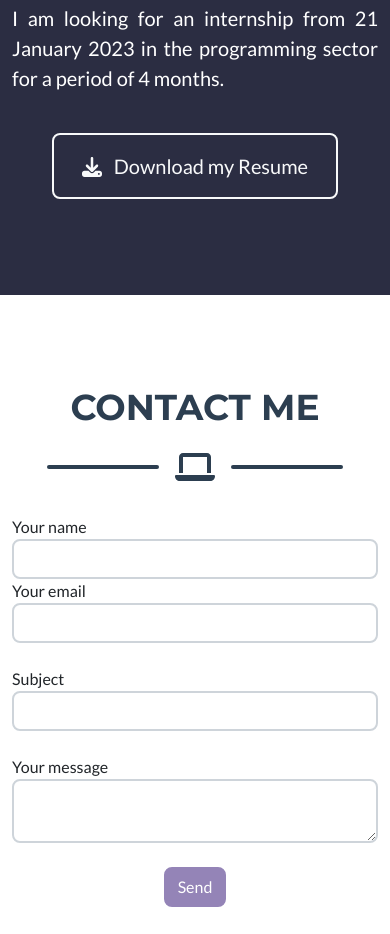
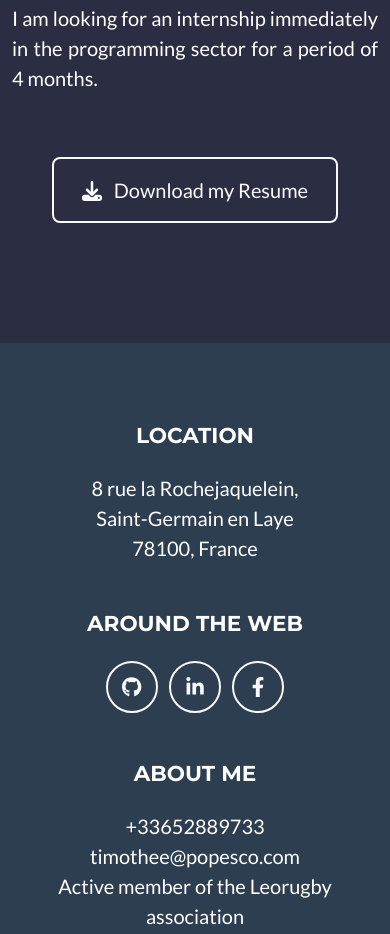
Before and after one commit to TimotheePopescoDev/timotheepopescodev.github.io, a plain HTML site: page index.html in a window 390 px wide. Shown: the part 3931-4865 px from the top of the page. Drawn offline with nearby package versions, Linux system fonts and the light colour scheme.

Commit message:
maj cv et enlevement contact car non fonctionnel pour mars

```diff
--- a/index.html
+++ b/index.html
@@ -1,15 +1,6 @@
 <!DOCTYPE html>
 <html lang="en">
     <head>
-        <!-- Google tag (gtag.js) -->
-        <script async src="https://www.googletagmanager.com/gtag/js?id=G-CQ0HV9LJN9"></script>
-        <script>
-          window.dataLayer = window.dataLayer || [];
-          function gtag(){dataLayer.push(arguments);}
-          gtag('js', new Date());
-
-          gtag('config', 'G-CQ0HV9LJN9');
-        </script>
 
         <meta charset="utf-8" />
         <meta name="viewport" content="width=device-width, initial-scale=1, shrink-to-fit=no" />
@@ -40,7 +31,6 @@
                         <li class="nav-item mx-0 mx-lg-1"><a class="nav-link py-3 px-0 px-lg-3 rounded" href="#portfolio">Portfolio</a></li>
                         <li class="nav-item mx-0 mx-lg-1"><a class="nav-link py-3 px-0 px-lg-3 rounded" href="#competences">Competences</a></li>
                         <li class="nav-item mx-0 mx-lg-1"><a class="nav-link py-3 px-0 px-lg-3 rounded" href="#about">About</a></li>
-                        <li class="nav-item mx-0 mx-lg-1"><a class="nav-link py-3 px-0 px-lg-3 rounded" href="#contact">Contact</a></li>
                     </ul>
                 </div>
             </div>
@@ -251,13 +241,14 @@
                 </div>
                 <!-- About Section Content-->
                 <div class="text-infos row">
-                    <div class="col-lg-4 ms-auto"><p class="lead">Currently a 3rd year student at IIM (on exchange in Ireland at Dorset College), I have developed teamwork skills. I am attentive, adaptable and motivated. I am passionate about Japanese culture, cooking and sports.
+                    <div class="col-lg-4 ms-auto pr"><p class="lead">Currently a 3rd year student at IIM (on exchange in Ireland at Dorset College), I have developed teamwork skills. I am attentive, adaptable and motivated. I am passionate about Japanese culture, cooking and sports.
                     </p></div>
-                    <div class="col-lg-4 me-auto"><p class="lead">I am looking for an internship from 21 January 2023 in the programming sector for a period of 4 months.</p></div>
+                    <div class="col-md-1"></div>
+                    <div class="col-lg-4 me-auto"><p class="lead">I am looking for an internship immediately in the programming sector for a period of 4 months.</p></div>
                 </div>
                 <!-- About Section Button-->
-                <div class="text-center mt-4">
-                    <a class="btn btn-xl btn-outline-light" href="assets/img/cvtimotheePopesco.pdf">
+                <div class="text-center mt-4 p-4">
+                    <a class="btn btn-xl btn-outline-light" href="assets/img/timotheePopescoCV.pdf">
                         <i class="fas fa-download me-2"></i>
                         Download my Resume
                     </a>
@@ -265,84 +256,7 @@
             </div>
         </section>
         <!-- Contact Section-->
-        <section class="page-section" id="contact">
-            <div class="container">
-                <!-- Contact Section Heading-->
-                <h2 class="page-section-heading text-center text-uppercase text-secondary mb-0">Contact Me</h2>
-                <!-- Icon Divider-->
-                <div class="divider-custom">
-                    <div class="divider-custom-line"></div>
-                    <div class="divider-custom-icon"><i class="fa-solid fa-laptop"></i></div>
-                    <div class="divider-custom-line"></div>
-                </div>
-                <!-- Contact Section Form-->
-                <div class="row justify-content-center">
-                    <div class="col-lg-8 col-xl-7">
-                        <form id="contact-form" name="contact-form" action="mail.php" method="POST"  >
 
-                            <!--Grid row-->
-                            <div class="row">
-
-                                <!--Grid column-->
-                                <div class="col-md-6">
-                                    <div class="md-form mb-0">
-                                        <label for="name" class="">Your name</label>
-                                        <input type="text" id="name" name="name" class="form-control">
-                                    </div>
-                                </div>
-                                <!--Grid column-->
-
-                                <!--Grid column-->
-                                <div class="col-md-6">
-                                    <div class="md-form mb-0">
-                                        <label for="email" class="">Your email</label>
-                                        <input type="text" id="email" name="email" class="form-control">
-
-                                    </div>
-                                </div>
-                                <!--Grid column-->
-
-                            </div>
-                            <!--Grid row-->
-
-                            <!--Grid row-->
-                            <div class="row">
-                                <div class="col-md-12">
-                                    <div class="md-form mb-4 mt-4">
-                                        <label for="subject" class="">Subject</label>
-                                        <input type="text" id="subject" name="subject" class="form-control">
-
-                                    </div>
-                                </div>
-                            </div>
-                            <!--Grid row-->
-
-                            <!--Grid row-->
-                            <div class="row">
-
-                                <!--Grid column-->
-                                <div class="col-md-12">
-
-                                    <div class="md-form">
-                                        <label for="message">Your message</label>
-                                        <textarea type="text" id="message" name="message" rows="2" class="form-control md-textarea"></textarea>
-
-                                    </div>
-
-                                </div>
-                            </div>
-                            <!--Grid row-->
-                            <div class="text-center text-md-left mt-4">
-                            <a class="btn btn-primary" onclick="validateForm();">Send</a>
-                            </div>
-                            <div class="status" id="status"></div>
-                        </form>
-                    </div>
-                    <!--Grid column-->
-                    </div>
-                </div>
-            </div>
-        </section>
 
 
 
@@ -364,7 +278,7 @@
                     <!-- Footer Social Icons-->
                     <div class="col-lg-4 mb-5 mb-lg-0">
                         <h4 class="text-uppercase mb-4">Around the Web</h4>
-                        <a class="btn btn-outline-light btn-social mx-1" href="https://github.com/TimotheePopesco?tab=repositories"><i class="fa-brands fa-github"></i></a>
+                        <a class="btn btn-outline-light btn-social mx-1" href="https://github.com/TimotheePopescoDev"><i class="fa-brands fa-github"></i></a>
 
                         <a class="btn btn-outline-light btn-social mx-1" href="https://www.linkedin.com/in/web-junior/"><i class="fab fa-fw fa-linkedin-in"></i></a>
 
```
Also changed, not shown: 1 other file.
